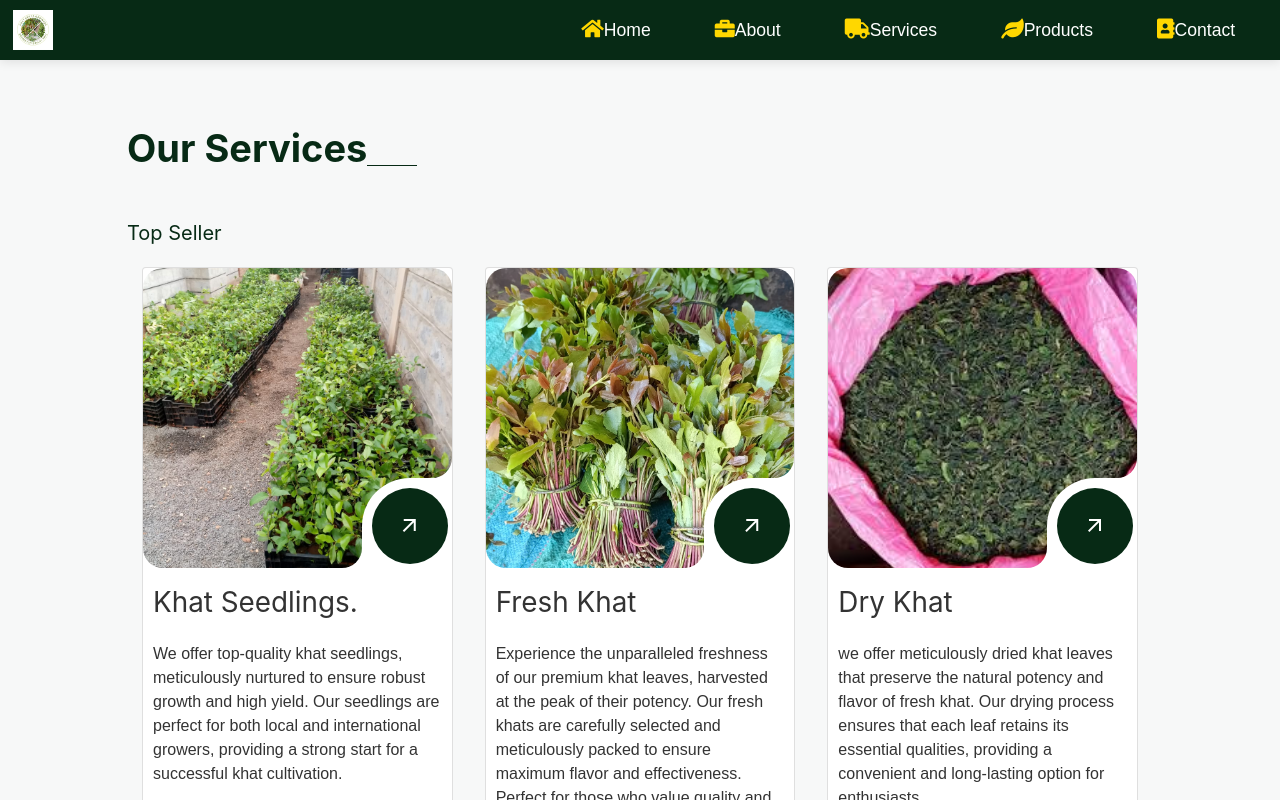
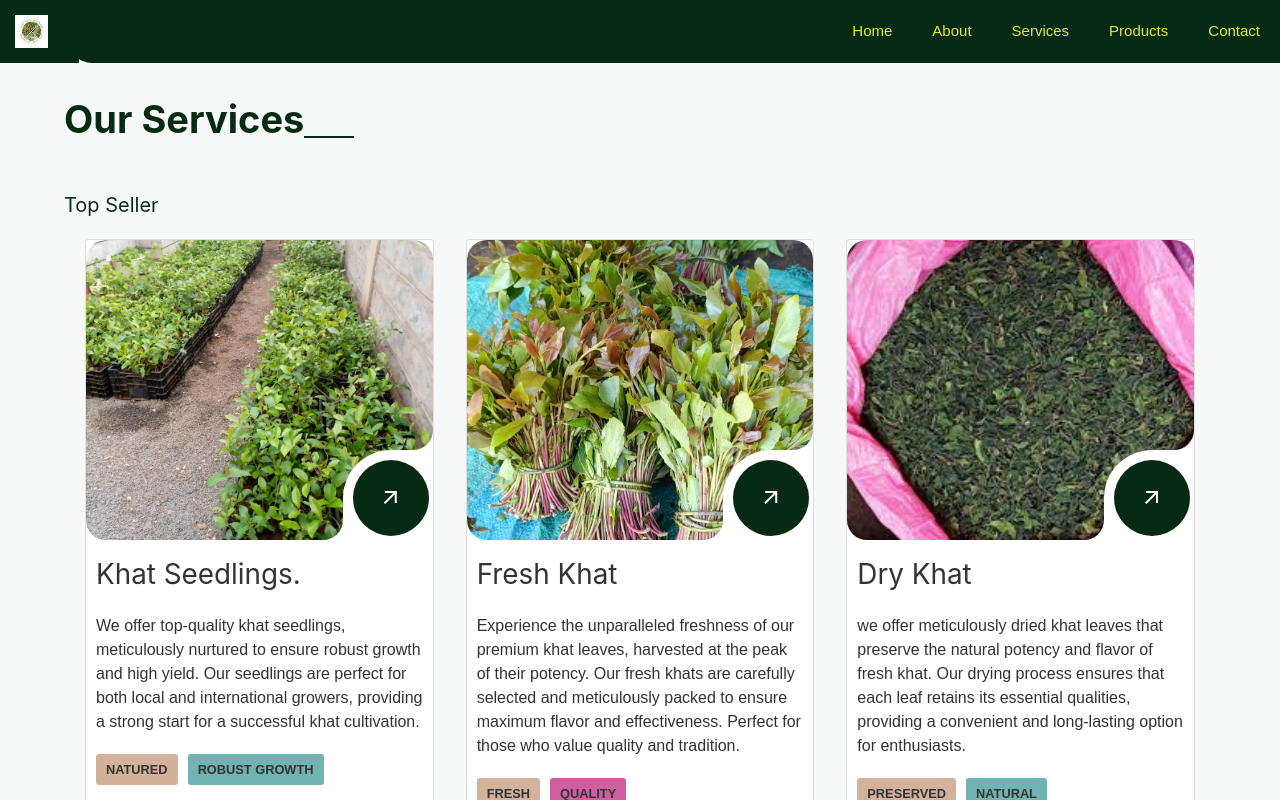
Before and after one commit to SaretoTracy/KhatKenyaGrowers, a React (Create React App) app: page /services in a window 1280 px wide. Shown: the top 800 px of the page. Built offline with nearby package versions, Linux system fonts and the light colour scheme.

Commit message:
style and animate Navbar

```diff
--- a/package.json
+++ b/package.json
@@ -3,6 +3,7 @@
   "version": "0.1.0",
   "private": true,
   "dependencies": {
+    "@fortawesome/fontawesome-free": "^6.5.2",
     "@fortawesome/fontawesome-svg-core": "^6.5.2",
     "@fortawesome/free-solid-svg-icons": "^6.5.2",
     "@fortawesome/react-fontawesome": "^0.2.2",
@@ -10,7 +11,7 @@
     "@testing-library/react": "^13.4.0",
     "@testing-library/user-event": "^13.5.0",
     "axios": "^1.7.2",
-    "bootstrap": "^5.3.3",
+    "bootstrap": "^4.6.0",
     "framer-motion": "^11.2.10",
     "gsap": "^3.12.5",
     "mdb-react-ui-kit": "^8.0.0",
--- a/src/App.js
+++ b/src/App.js
@@ -1,8 +1,9 @@
 
 import './App.css';
 import { BrowserRouter as Router, Route, Routes } from 'react-router-dom';
-
-import Navbar from './Components/Navbar/Navbar';
+import 'bootstrap/dist/css/bootstrap.min.css';
+import '@fortawesome/fontawesome-free/css/all.min.css';
+import Nav from './Components/Nav/Nav';
 
 import Service from './Components/Service';
 import Products from './Components/Products';
@@ -14,7 +15,8 @@ import About from './Components/About/About';
 function App() {
   return (
     <Router>
-      <Navbar />
+      <Nav />
+
       <main>
         <Routes>
           <Route path="/" element={<Landing />} />
--- /dev/null
+++ b/src/Components/Nav/Nav.css
@@ -0,0 +1,200 @@
+/* Navbar.css */
+@import url('https://fonts.googleapis.com/css?family=Roboto');
+
+body {
+  font-family: 'Roboto', sans-serif;
+}
+
+* {
+  margin: 0;
+  padding: 0;
+}
+
+i {
+  margin-right: 10px;
+}
+
+/*----------bootstrap-navbar-css------------*/
+.navbar-logo {
+  padding: 15px;
+  color: #fff;
+}
+
+.navbar-mainbg {
+  background-color: #072A15;
+  padding: 0px;
+}
+
+#navbarSupportedContent {
+  overflow: hidden;
+  position: relative;
+}
+
+#navbarSupportedContent ul {
+  padding: 0px;
+  margin: 0px;
+}
+
+#navbarSupportedContent ul li a i {
+  margin-right: 10px;
+}
+
+#navbarSupportedContent li {
+  list-style-type: none;
+  float: left;
+}
+
+#navbarSupportedContent ul li a {
+  color: #e4e931;
+  text-decoration: none;
+  font-size: 15px;
+  display: block;
+  padding: 20px 20px;
+  transition-duration: 0.6s;
+  transition-timing-function: cubic-bezier(0.68, -0.55, 0.265, 1.55);
+  position: relative;
+}
+
+#navbarSupportedContent > ul > li.active > a {
+  color: #072A15;
+  background-color: transparent;
+  transition: all 0.7s;
+}
+
+#navbarSupportedContent a:not(:only-child):after {
+  content: "\f105";
+  position: absolute;
+  right: 20px;
+  top: 10px;
+  font-size: 14px;
+  font-family: "Font Awesome 5 Free";
+  display: inline-block;
+  padding-right: 3px;
+  vertical-align: middle;
+  font-weight: 900;
+  transition: 0.5s;
+}
+
+#navbarSupportedContent .active > a:not(:only-child):after {
+  transform: rotate(90deg);
+}
+
+.navbar-logo img {
+  max-width: 100%;
+  height: 33px;
+}
+.hori-selector {
+  display: inline-block;
+  position: absolute;
+  height: 100%;
+  top: 0;
+  left: 0;
+  transition: 0.6s cubic-bezier(0.68, -0.55, 0.265, 1.55);
+  background-color: #fff;
+  border-top-left-radius: 15px;
+  border-top-right-radius: 15px;
+  margin-top: 18.8px;
+
+}
+
+.hori-selector .left,
+.hori-selector .right {
+  position: absolute;
+  width: 25px;
+  height: 25px;
+  background-color: #fff;;
+
+
+}
+
+
+.hori-selector .right {
+    right: -12.5px;
+    top: calc(50% - 12.5px);
+}
+
+.hori-selector .left {
+    left: -12.5px;
+    top: calc(50% - 12.5px)
+}
+.hori-selector .left:before,
+.hori-selector .right:before {
+  content: '';
+  position: absolute;
+  width: 50px;
+  height: 50px;
+  border-radius: 50%;
+  background-color: #072A15;
+}
+.hori-selector .left:before {
+    top: -25px;
+    left: -25px;
+  }
+
+  .hori-selector .right:before {
+    top: -25px;
+    right: -25px;
+  }
+
+@media (min-width: 992px) {
+  .navbar-expand-custom {
+    -ms-flex-flow: row nowrap;
+    flex-flow: row nowrap;
+    -ms-flex-pack: start;
+    justify-content: flex-start;
+  }
+
+  .navbar-expand-custom .navbar-nav {
+    -ms-flex-direction: row;
+    flex-direction: row;
+  }
+
+  .navbar-expand-custom .navbar-toggler {
+    display: none;
+  }
+
+  .navbar-expand-custom .navbar-collapse {
+    display: -ms-flexbox!important;
+    display: flex!important;
+    -ms-flex-preferred-size: auto;
+    flex-basis: auto;
+  }
+}
+
+@media (max-width: 991px) {
+  #navbarSupportedContent ul li a {
+    padding: 12px 30px;
+  }
+
+  .hori-selector {
+    margin-top: 0px;
+    margin-left: 10px;
+    border-radius: 0;
+    border-top-left-radius: 25px;
+    border-bottom-left-radius: 25px;
+  }
+
+  .hori-selector .left,
+  .hori-selector .right {
+    right: 10px;
+  }
+
+  .hori-selector .left {
+    top: -25px;
+    left: auto;
+  }
+
+  .hori-selector .right {
+    bottom: -25px;
+  }
+
+  .hori-selector .left:before {
+    left: -25px;
+    top: -25px;
+  }
+
+  .hori-selector .right:before {
+    bottom: -25px;
+    left: -25px;
+  }
+}
--- /dev/null
+++ b/src/Components/Nav/Nav.js
@@ -0,0 +1,98 @@
+import React, { useEffect, useState } from 'react';
+import './Nav.css';
+import { Link } from 'react-router-dom';
+import logo from '/home/developer/khat/src/assets/logo.jpeg';
+
+const Navbar = () => {
+  const [navbarOpen, setNavbarOpen] = useState(false);
+
+  const handleResize = () => {
+    setTimeout(() => test(), 500);
+  };
+
+  const handleClick = (e) => {
+    const navItems = document.querySelectorAll('#navbarSupportedContent ul li');
+    navItems.forEach(item => item.classList.remove('active'));
+    e.currentTarget.classList.add('active');
+    setNavbarOpen(false); // Close navbar after clicking a menu item
+    test();
+  };
+
+  const handleToggle = () => {
+    setNavbarOpen(!navbarOpen);
+  };
+
+  const test = () => {
+    const tabsNewAnim = document.getElementById('navbarSupportedContent');
+    const activeItemNewAnim = tabsNewAnim.querySelector('.active');
+    const horiSelector = document.querySelector('.hori-selector');
+
+    if (activeItemNewAnim) {
+      const itemPosNewAnim = activeItemNewAnim.getBoundingClientRect();
+      const parentPos = tabsNewAnim.getBoundingClientRect();
+
+      horiSelector.style.top = `${itemPosNewAnim.top - parentPos.top}px`;
+      horiSelector.style.left = `${itemPosNewAnim.left - parentPos.left}px`;
+      horiSelector.style.height = `${itemPosNewAnim.height}px`;
+      horiSelector.style.width = `${itemPosNewAnim.width}px`;
+    }
+  };
+
+  useEffect(() => {
+    test();
+
+    window.addEventListener('resize', handleResize);
+    document.querySelectorAll('#navbarSupportedContent ul li').forEach(item => {
+      item.addEventListener('click', handleClick);
+    });
+
+    return () => {
+      window.removeEventListener('resize', handleResize);
+      document.querySelectorAll('#navbarSupportedContent ul li').forEach(item => {
+        item.removeEventListener('click', handleClick);
+      });
+    };
+  }, []);
+
+  useEffect(() => {
+    const navCollapse = document.getElementById('navbarSupportedContent');
+    if (navbarOpen) {
+      navCollapse.classList.add('show');
+    } else {
+      navCollapse.classList.remove('show');
+    }
+  }, [navbarOpen]);
+
+  return (
+    <nav className="navbar navbar-expand-custom navbar-mainbg">
+      <Link className="navbar-brand navbar-logo" to="/">
+        <img src={logo} alt="Logo" className="img-fluid" /> {/* Use img-fluid class for responsive image */}
+      </Link>
+      <button className="navbar-toggler" type="button" aria-controls="navbarSupportedContent" aria-expanded={navbarOpen ? 'true' : 'false'} aria-label="Toggle navigation" onClick={handleToggle}>
+        <i className="fas fa-bars text-white"></i>
+      </button>
+      <div className={`collapse navbar-collapse ${navbarOpen ? 'show' : ''}`} id="navbarSupportedContent">
+        <ul className="navbar-nav ml-auto">
+          <div className="hori-selector"><div className="left"></div><div className="right"></div></div>
+          <li className="nav-item">
+            <Link className="nav-link" to="/" onClick={() => setNavbarOpen(false)}>Home</Link>
+          </li>
+          <li className="nav-item">
+            <Link className="nav-link" to="/about" onClick={() => setNavbarOpen(false)}>About</Link>
+          </li>
+          <li className="nav-item">
+            <Link className="nav-link" to="/services" onClick={() => setNavbarOpen(false)}>Services</Link>
+          </li>
+          <li className="nav-item">
+            <Link className="nav-link" to="/products" onClick={() => setNavbarOpen(false)}>Products</Link>
+          </li>
+          <li className="nav-item">
+            <Link className="nav-link" to="/contact" onClick={() => setNavbarOpen(false)}>Contact</Link>
+          </li>
+        </ul>
+      </div>
+    </nav>
+  );
+};
+
+export default Navbar;
--- a/src/Components/Service/Service.css
+++ b/src/Components/Service/Service.css
@@ -7,8 +7,7 @@
 }
 
 body {
-  display: flex;
-  justify-content: center;
+
   align-items: center;
   min-height: 100vh;
   background: #fff;
```
Also changed, not shown: src/index.js (+5 -2 lines), 1 other file (tests, documents, lock files or other folders).
